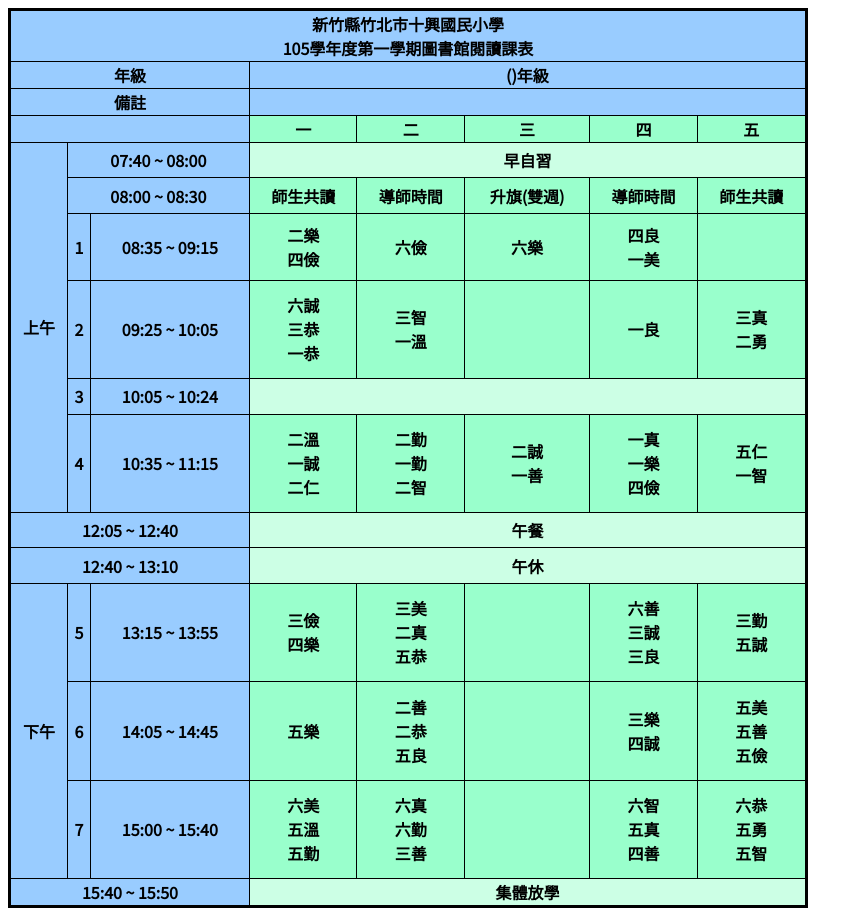
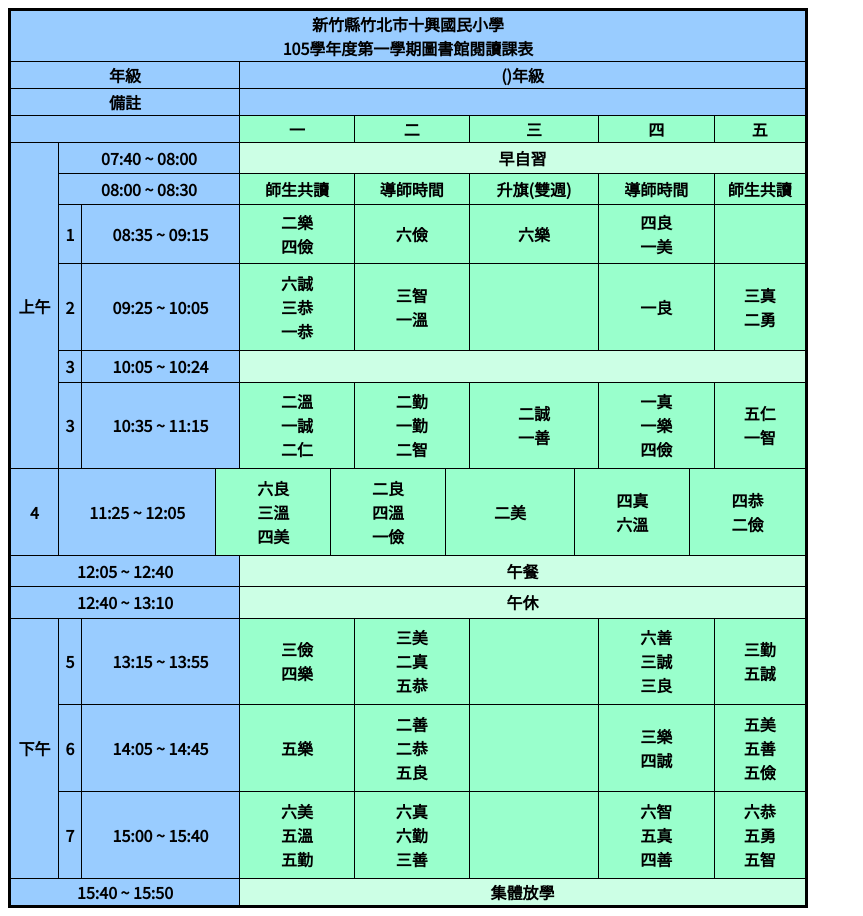
Before and after one commit to taihochan/AzureTest, a plain HTML site: page HomeWork1-Schedule/index.html in a window 1280 px wide. Shown: the whole page, without its empty margins (0-863 px from the left). Drawn offline with Linux system fonts and the light colour scheme.

Commit message:
fix lose column

```diff
--- a/HomeWork1-Schedule/index.html
+++ b/HomeWork1-Schedule/index.html
@@ -101,13 +101,22 @@
 
                 </tr>
                 <tr>
-                    <td id="title" colspan="1">4</td>
+                    <td id="title" colspan="1">3</td>
                     <td id="title" colspan="3">10:35 ~ 11:15</td>
                     <td id="member" colspan="4">二溫<br>一誠<br>二仁</td>
                     <td id="member" colspan="4">二勤<br>一勤<br>二智</td>
                     <td id="member" colspan="4">二誠<br>一善</td>
                     <td id="member" colspan="4">一真<br>一樂<br>四儉</td>
                     <td id="member" colspan="4">五仁<br>一智</td>
+                </tr>
+                <tr>
+                    <td id="title" colspan="1">4</td>
+                    <td id="title" colspan="3">11:25 ~ 12:05</td>
+                    <td id="member" colspan="4">六良<br>三溫<br>四美</td>
+                    <td id="member" colspan="4">二良<br>四溫<br>一儉</td>
+                    <td id="member" colspan="4">二美</td>
+                    <td id="member" colspan="4">四真<br>六溫</td>
+                    <td id="member" colspan="4">四恭<br>二儉</td>
                 </tr>
                 <tr>
                     <td id="title" colspan="5">12:05 ~ 12:40</td>
```
